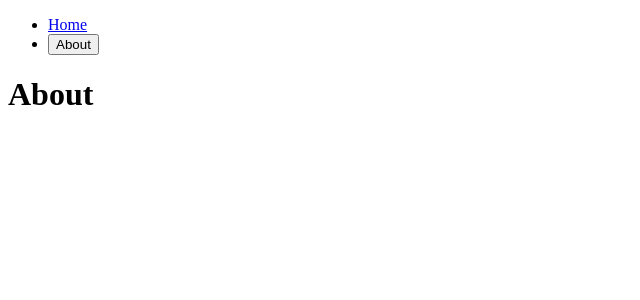
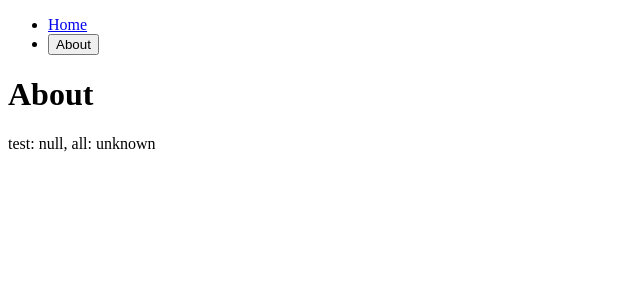
Before and after one commit to DaehunGwak/react-playground, a React (Create React App) app in the folder nomad-react-master/nomad-react-router/: page / in a window 1280 px wide. Both pictures are taken after a click on the button "About". Shown: the top 300 px of the page, without its empty margins (0-640 px from the left). Built offline with nearby package versions, Linux system fonts and the light colour scheme.

Commit message:
nomad-react-master: router - useSearchParams

```diff
--- a/nomad-react-master/nomad-react-router/src/screens/About.tsx
+++ b/nomad-react-master/nomad-react-router/src/screens/About.tsx
@@ -1,5 +1,20 @@
+import {useSearchParams} from "react-router-dom";
+
 function About() {
-  return <h1>About</h1>;
+  const [searchParams, setSearchParams] = useSearchParams();
+
+  setTimeout(() => {
+    setSearchParams("test=ttt&all=aaaa");
+  }, 3000);
+
+  return (
+    <div>
+      <h1>About</h1>
+      <span>
+        {`test: ${searchParams.get("test")}, all: ${searchParams.get("all") ?? "unknown"}`}
+      </span>
+    </div>
+  );
 }
 
 export default About;
```
